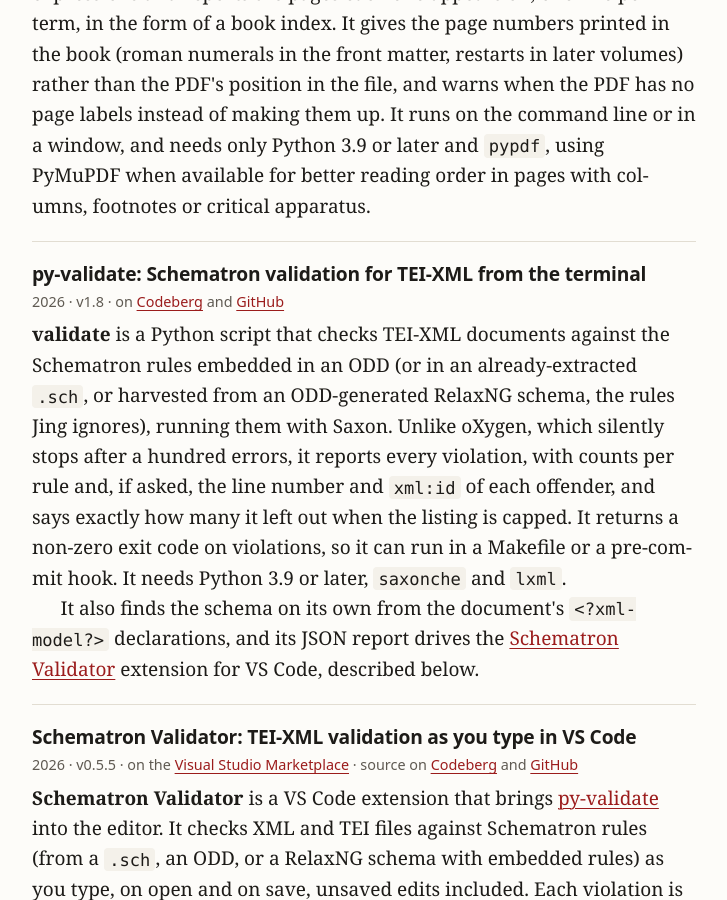
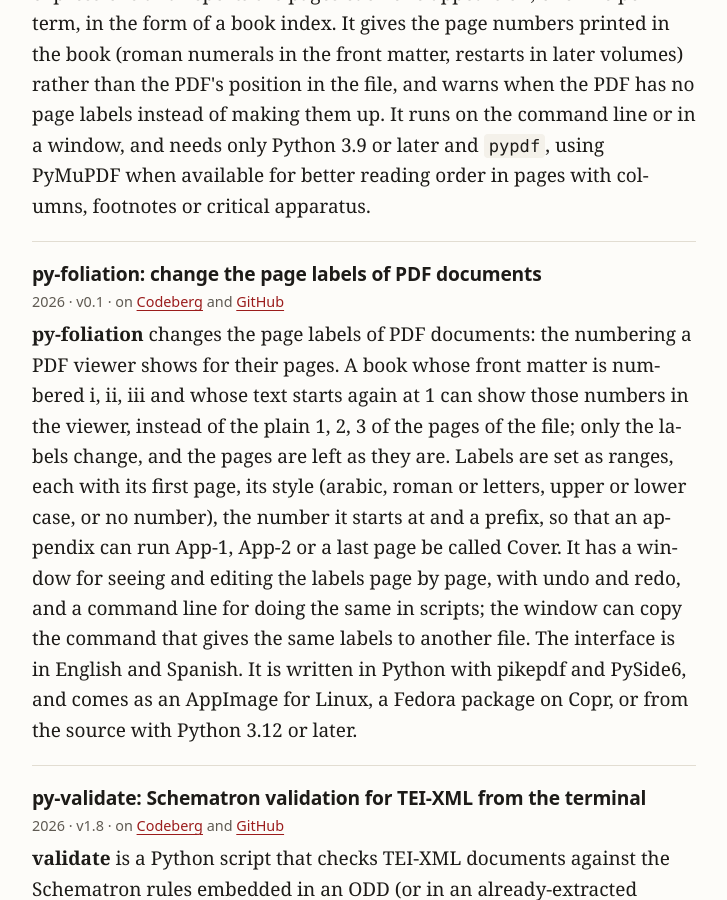
Before and after one commit to nivaca/nivaca.github.io, a Jekyll site: the page built from coding.md, in a window 1280 px wide and 900 px high, scrolled down 2986 px. Shown: the whole window, without its empty margins (276-1003 px from the left). Built offline with Jekyll 4.4.1, drawn with Linux system fonts in a browser that asks for light colours; some web fonts are replaced; a style sheet for code colours, icons or effects is not loaded.

Commit message:
Coding page: add py-foliation

```diff
--- a/coding.md
+++ b/coding.md
@@ -52,6 +52,12 @@ I write software mostly in [Python](https://www.python.org/), along with XML/TEI
     <p><b>pdf-word-finder</b> searches a PDF for a list of words, phrases or regular expressions and reports the pages each one appears on, one line per term, in the form of a book index. It gives the page numbers printed in the book (roman numerals in the front matter, restarts in later volumes) rather than the PDF's position in the file, and warns when the PDF has no page labels instead of making them up. It runs on the command line or in a window, and needs only Python 3.9 or later and <code>pypdf</code>, using PyMuPDF when available for better reading order in pages with columns, footnotes or critical apparatus.</p>
   </li>
 
+  <li class="project">
+    <h2><a href="https://github.com/{{ site.github_username }}/py-foliation">py-foliation: change the page labels of PDF documents</a></h2>
+    <p class="project-role">2026 · v0.1 · on <a href="https://codeberg.org/{{ site.codeberg_username }}/py-foliation">Codeberg</a> and <a href="https://github.com/{{ site.github_username }}/py-foliation">GitHub</a></p>
+    <p><b>py-foliation</b> changes the page labels of PDF documents: the numbering a PDF viewer shows for their pages. A book whose front matter is numbered i, ii, iii and whose text starts again at 1 can show those numbers in the viewer, instead of the plain 1, 2, 3 of the pages of the file; only the labels change, and the pages are left as they are. Labels are set as ranges, each with its first page, its style (arabic, roman or letters, upper or lower case, or no number), the number it starts at and a prefix, so that an appendix can run App-1, App-2 or a last page be called Cover. It has a window for seeing and editing the labels page by page, with undo and redo, and a command line for doing the same in scripts; the window can copy the command that gives the same labels to another file. The interface is in English and Spanish. It is written in Python with pikepdf and PySide6, and comes as an AppImage for Linux, a Fedora package on Copr, or from the source with Python 3.12 or later.</p>
+  </li>
+
   <li class="project" id="py-validate">
     <h2><a href="https://github.com/{{ site.github_username }}/py-validate">py-validate: Schematron validation for TEI-XML from the terminal</a></h2>
     <p class="project-role">2026 · v1.8 · on <a href="https://codeberg.org/{{ site.codeberg_username }}/py-validate">Codeberg</a> and <a href="https://github.com/{{ site.github_username }}/py-validate">GitHub</a></p>
```
